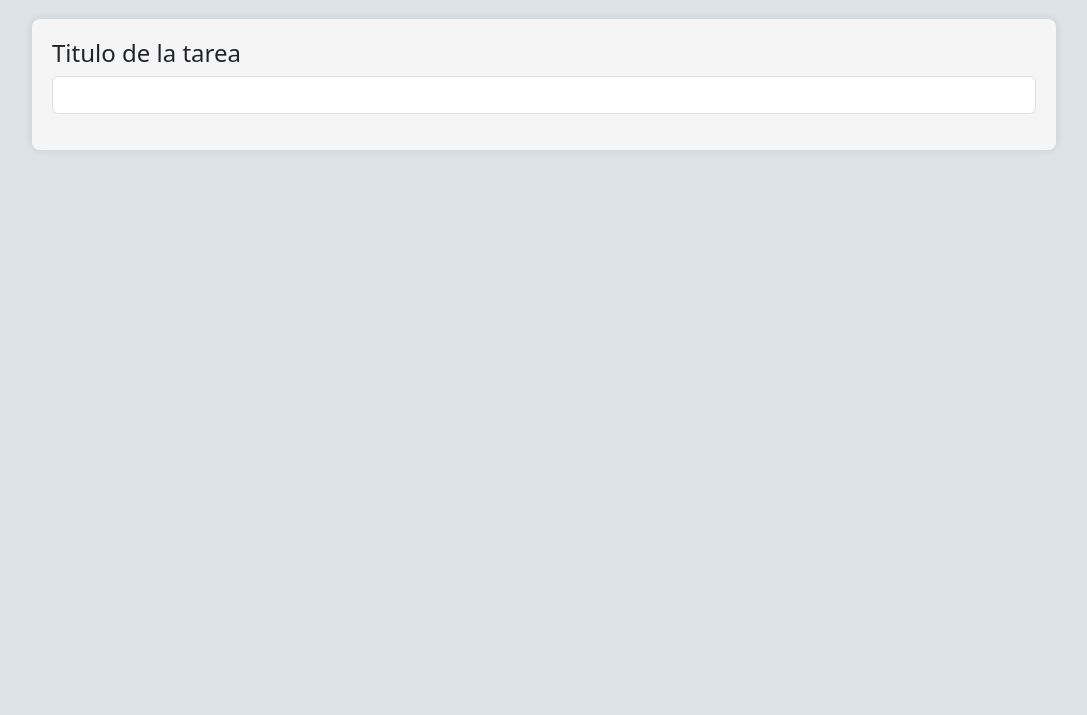
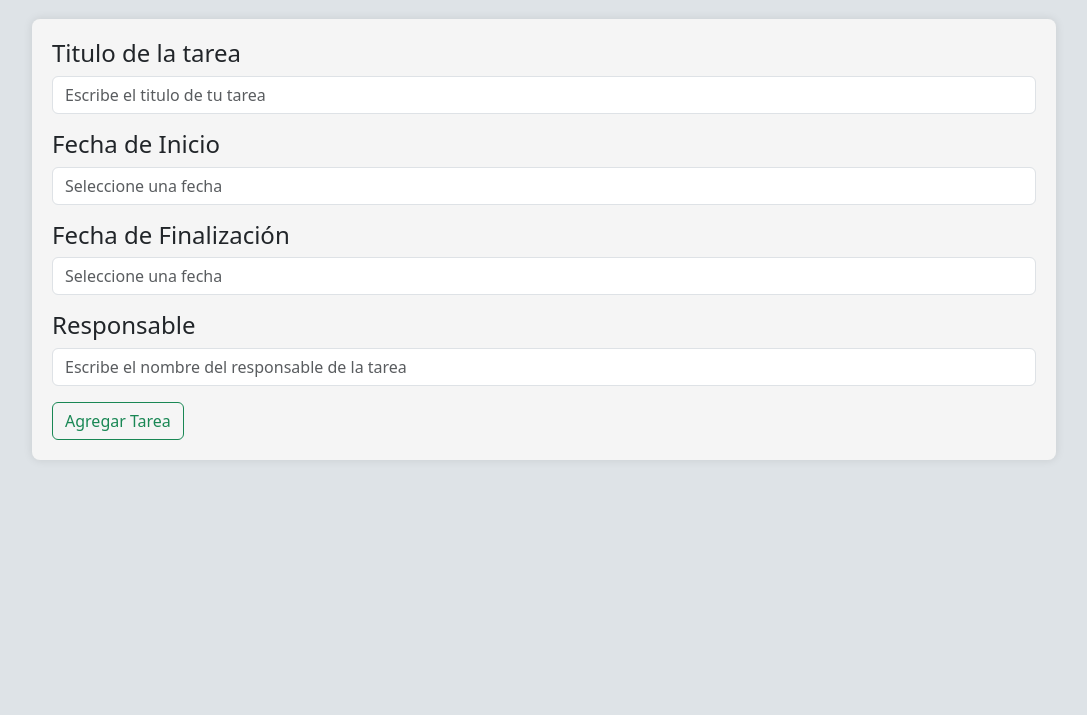
Before and after one commit to DavidMChay/Practica1-p2, a plain HTML site: page index.html in a window 1280 px wide. Shown: the part 85-800 px from the top of the page, without its empty margins (96-1183 px from the left). Drawn offline with nearby package versions, Linux system fonts and the light colour scheme.

Commit message:
Update task form layout and add date picker functionality

```diff
--- a/index.html
+++ b/index.html
@@ -7,21 +7,64 @@
     <link href="https://cdn.jsdelivr.net/npm/bootstrap@5.3.3/dist/css/bootstrap.min.css" rel="stylesheet">
     <link rel="stylesheet" href="sources/styles.css" type="text/css">
     <title>Document</title>
+    <link rel="stylesheet" href="https://cdn.jsdelivr.net/npm/flatpickr/dist/flatpickr.min.css">
+    <script src="https://cdn.jsdelivr.net/npm/flatpickr"></script>
 </head>
     <body>
         <header>
-            <h1 id = "title-header">Magisk - Lista de Tareas</h1>
+            <h1 id = "title-header">Magisk - Gestor de Tareas</h1>
         </header>
 
         <main>
-            <div class="form">
+            <form class="form">
                 <div id="title-to-do">
-                    <h4>Titulo de la tarea</h2>
+                    <h4>Titulo de la tarea</h4>
+                    <div class="input-group mb-3">
+                        <input type="text" class="form-control" placeholder="Escribe el titulo de tu tarea" aria-label="Sizing example input" aria-describedby="inputGroup-sizing-default">
+                    </div>
                 </div>
-                <div class="input-group mb-3">
-                    <input type="text" class="form-control" aria-label="Sizing example input" aria-describedby="inputGroup-sizing-default">
+
+                <div class="start-date">
+                    <h4>Fecha de Inicio</h4>
+                    <div class="mb-3">
+                        <input type="text" class="form-control" name="date" id="startDate" placeholder="Seleccione una fecha" required>
+                    </div>
+                    <script>
+                        document.addEventListener('DOMContentLoaded', function() {
+                            flatpickr('#startDate', {
+                                dateFormat: 'd-m-Y',
+                                enableTime: false,
+                            });
+                        });
+                    </script>
                 </div>
-            </div>
+
+                <div class="end-date">
+                    <h4>Fecha de Finalización</h4>
+                    <div class="mb-3">
+                        <input type="text" class="form-control" name="date" id="endDate" placeholder="Seleccione una fecha" required>
+                    </div>
+                    <script>
+                        document.addEventListener('DOMContentLoaded', function() {
+                            flatpickr('#endDate', {
+                                dateFormat: 'd-m-Y',
+                                enableTime: false,
+                            });
+                        });
+                    </script>
+                </div>
+
+                <div id="persona-responsable">
+                    <h4>Responsable</h4>
+                    <div class="input-group mb-3">
+                        <input type="text" class="form-control" placeholder="Escribe el nombre del responsable de la tarea" aria-label="Sizing example input" aria-describedby="inputGroup-sizing-default">
+                    </div>
+                </div>
+
+                <div class="col-12">
+                    <button class="btn btn-outline-success" type="submit">Agregar Tarea</button>
+                </div>
+            </form>
         </main>
     </body>
 </html>
```
